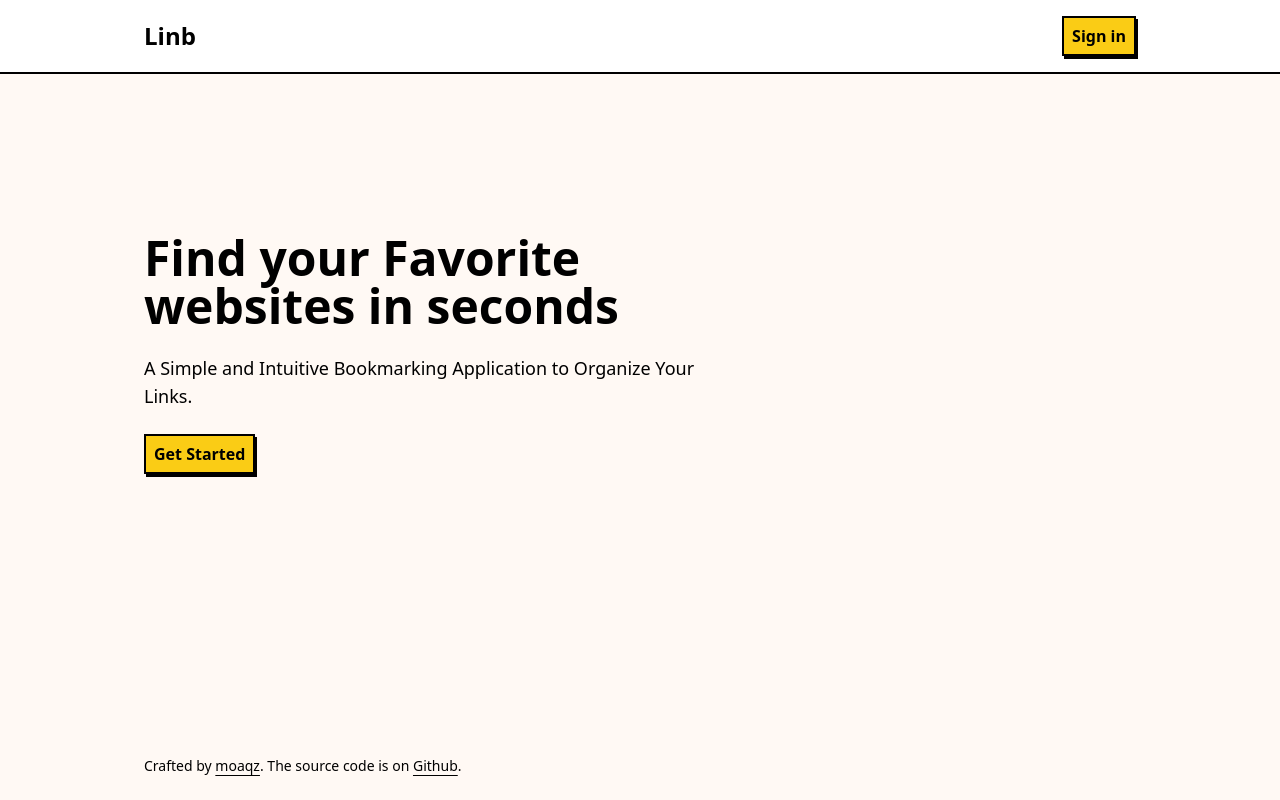
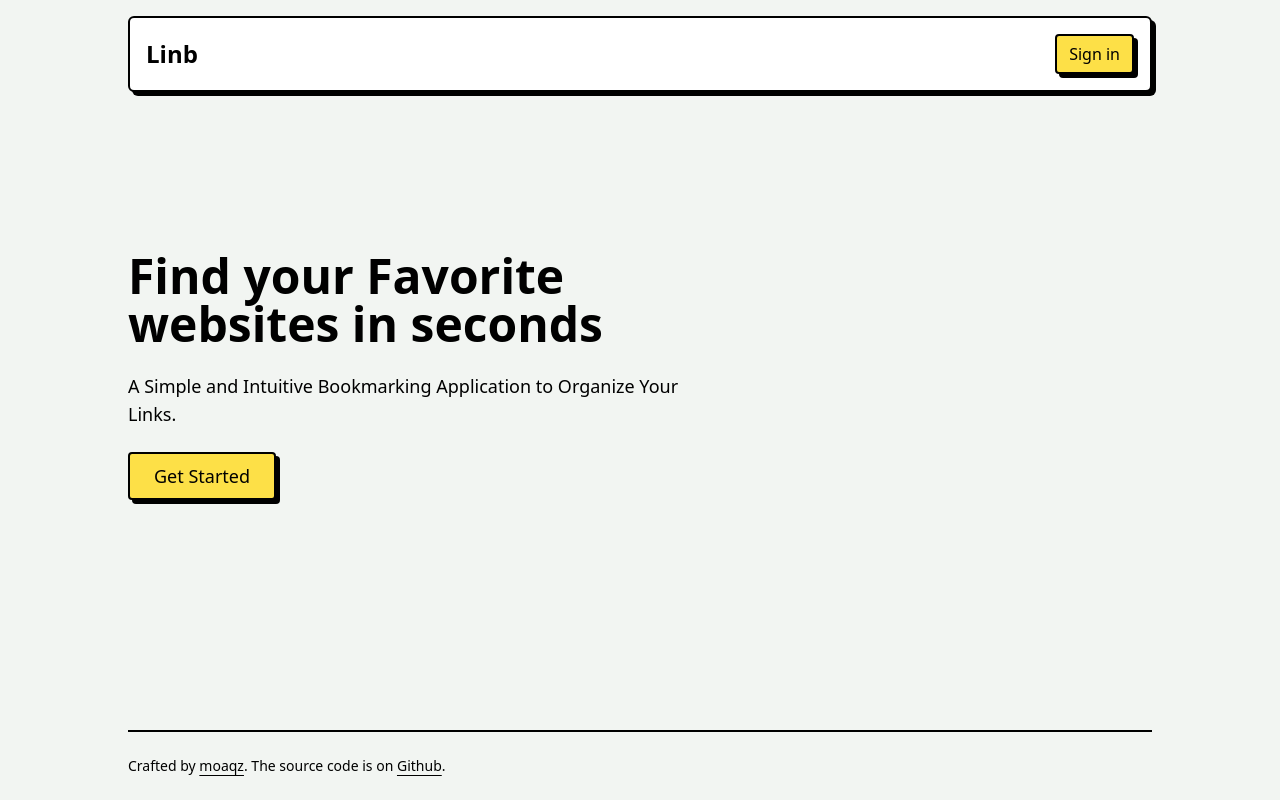
Before and after one commit to moaqz/linb, a Next.js app: page / in a window 1280 px wide. Built offline with nearby package versions, Linux system fonts and the light colour scheme; no server answers.

Commit message:
feat: design improvements

```diff
--- a/src/app/(protected)/collections/page.tsx
+++ b/src/app/(protected)/collections/page.tsx
@@ -7,8 +7,8 @@ async function Collections() {
 
   return (
     <section>
-      <div className="flex items-center justify-between">
-        <h2 className="text-xl sm:text-2xl font-semibold">Collections</h2>
+      <div className="flex flex-col gap-2 justify-between sm:flex-row">
+        <h2 className="text-2xl font-medium">Collections</h2>
         <CreateCollection totalRecords={collections?.[0]?.collection_count} />
       </div>
 
--- a/src/app/(protected)/layout.tsx
+++ b/src/app/(protected)/layout.tsx
@@ -3,11 +3,11 @@ import { Toaster } from "react-hot-toast";
 
 function ProtectedLayout({ children }: { children: React.ReactNode }) {
   return (
-    <>
+    <div className="px-4">
       <Header />
-      <main className="max-w-screen-lg mx-auto px-4 mt-8">{children}</main>
+      <main className="max-w-screen-lg mx-auto mt-12">{children}</main>
       <Toaster position="bottom-center" />
-    </>
+    </div>
   );
 }
 
--- a/src/app/error.tsx
+++ b/src/app/error.tsx
@@ -1,5 +1,6 @@
 "use client";
 
+import { Button } from "@/features/ui";
 import Link from "next/link";
 import { useEffect } from "react";
 
@@ -24,16 +25,13 @@ export default function Error({
       </h1>
 
       <div className="flex items-center justify-center gap-2">
-        <button
-          onClick={() => reset()}
-          className="px-2 py-1.5 bg-yellow-400 border-2 border-black font-semibold shadow-[2px_3px] transition-shadow hover:shadow-none"
-        >
+        <Button onClick={() => reset()}>
           Try again
-        </button>
+        </Button>
 
         <Link
           href="/"
-          className="px-2 py-1.5 bg-red-400 border-2 border-black font-semibold shadow-[2px_3px] transition-shadow hover:shadow-none"
+          className="inline-flex items-center gap-1 border-2 bg-white px-3 py-1.5 text-base border-black rounded shadow-neo text-black font-medium transition-shadow enabled:hover:shadow-none disabled:shadow-none"
         >
           Go back home
         </Link>
--- a/src/app/layout.tsx
+++ b/src/app/layout.tsx
@@ -17,7 +17,7 @@ export default function RootLayout({
   return (
     <ClerkProvider>
       <html lang="en">
-        <body className="bg-[#fff9f4]">{children}</body>
+        <body className="bg-primary text-black">{children}</body>
       </html>
     </ClerkProvider>
   );
--- a/src/app/not-found.tsx
+++ b/src/app/not-found.tsx
@@ -1,4 +1,4 @@
-import Link from "next/link";
+import { Link } from "@/features/ui";
 
 export default function NotFound() {
   return (
@@ -10,10 +10,7 @@ export default function NotFound() {
       <h1 className="text-2xl font-medium">Oops... looks like you got lost</h1>
 
       <div className="flex items-center justify-center gap-2">
-        <Link
-          href="/"
-          className="px-2 py-1.5 bg-yellow-400 border-2 border-black font-semibold shadow-[2px_3px] transition-shadow hover:shadow-none"
-        >
+        <Link href="/">
           Back to home page
         </Link>
       </div>
--- a/src/app/page.tsx
+++ b/src/app/page.tsx
@@ -5,22 +5,22 @@ async function Page() {
   const user = await currentUser();
 
   return (
-    <div className="h-screen grid grid-rows-[auto_1fr_auto]">
-      <header className="border-b-2 border-b-black bg-white">
-        <div className="max-w-screen-lg mx-auto flex items-center justify-between p-4">
+    <div className="h-screen grid grid-rows-[auto_1fr_auto] px-4">
+      <header className="max-w-screen-lg mx-auto w-full mt-4">
+        <div className="flex items-center justify-between p-4 bg-white border-2 border-black shadow-neo rounded-md">
           <Logo />
 
           {user
             ? (
-              <Link href="/collections">Go to Collections</Link>
+              <Link href="/collections" size="small">Go to Collections</Link>
             )
             : (
-              <Link href="/sign-up">Sign in</Link>
+              <Link href="/sign-up" size="small">Sign in</Link>
             )}
         </div>
       </header>
 
-      <main className="w-full max-w-screen-lg mx-auto px-4">
+      <main className="w-full max-w-screen-lg mx-auto">
         <div className="mt-40 text-left max-w-sm sm:max-w-xl">
           <h1 className="text-4xl sm:text-5xl font-semibold">
             Find your Favorite websites in seconds
@@ -35,7 +35,7 @@ async function Page() {
         </div>
       </main>
 
-      <footer className="max-w-screen-lg mx-auto w-full px-2 sm:px-4 py-6">
+      <footer className="max-w-screen-lg mx-auto w-full py-6 border-t-2 border-t-black">
         <p className="text-sm [&>a]:font-medium [&>a]:underline [&>a]:underline-offset-4">
           Crafted by{" "}
           <a href="https://github.com/moaqz" target="_blank" rel="noreferrer">
--- a/src/features/collections/components/collection-table.tsx
+++ b/src/features/collections/components/collection-table.tsx
@@ -3,7 +3,7 @@ import { Collection } from "../types";
 
 function CollectionTable({ collections }: { collections: Collection[] }) {
   return (
-    <div className="mt-4 overflow-x-auto shadow-md border-2 border-black bg-white">
+    <div className="mt-4 overflow-x-auto border-2 border-black bg-white shadow-neo rounded">
       <table className="w-full text-sm text-left">
         <thead className="text-xs uppercase [&>tr>th]:px-6 [&>tr>th]:py-3">
           <tr className="border-b-2 border-black">
--- a/src/features/links/components/link-card.tsx
+++ b/src/features/links/components/link-card.tsx
@@ -11,12 +11,12 @@ export function LinkCard({ link, collectionId }: {
       <a
         href={link.url}
         target="_blank"
-        className="border-2 border-black bg-white shadow-[2px_3px] px-2 py-2.5 flex flex-col gap-1" rel="noreferrer"
+        className="border-2 border-black bg-white rounded px-2 py-2.5 flex flex-col gap-1 group" rel="noreferrer"
       >
-        <span className="font-semibold">{link.name}</span>
+        <span className="font-semibold group-hover:underline">{link.name}</span>
         <div className="inline-flex items-center gap-1 text-gray-600">
           <LinkIcon width={14} height={14} />
-          <span className="text-sm">{link.url}</span>
+          <span className="text-sm line-clamp-1">{link.url}</span>
         </div>
       </a>
 
--- a/src/features/ui/button.tsx
+++ b/src/features/ui/button.tsx
@@ -7,7 +7,9 @@ interface Props extends ButtonHTMLAttributes<HTMLButtonElement> {
 export function Button(props: Props) {
   return (
     <button
-      className="inline-flex gap-1 px-2 py-1.5 bg-yellow-400 border-2 border-black font-semibold shadow-[2px_3px_#000] transition-shadow hover:shadow-none"
+      className={
+        "inline-flex items-center gap-1 border-2 bg-yellow-300 px-3 py-1.5 text-base border-black rounded shadow-neo text-black font-medium transition-shadow enabled:hover:shadow-none disabled:shadow-none"
+      }
       {...props}
     >
       {props.icon && props.icon}
--- a/src/features/ui/header.tsx
+++ b/src/features/ui/header.tsx
@@ -3,10 +3,10 @@ import { Logo } from ".";
 
 export function Header() {
   return (
-    <header className="mb-6 border-b-2 border-b-black bg-white">
-      <div className="max-w-screen-lg mx-auto flex items-center justify-between p-4">
+    <header className="max-w-screen-lg mx-auto w-full mt-4">
+      <div className="flex items-center justify-between p-4 bg-white border-2 border-black shadow-neo rounded-md">
         <Logo />
-        <UserButton showName />
+        <UserButton />
       </div>
     </header>
   );
--- a/src/features/ui/link.tsx
+++ b/src/features/ui/link.tsx
@@ -5,13 +5,16 @@ interface Props {
   children: React.ReactNode;
   href: string;
   className?: string;
+  size?: "normal" | "small"
 }
 
-export function Link(props: Props) {
+export function Link({ size = "normal", ...rest }: Props) {
   return (
     <NextLink
-      className="inline-flex gap-1 px-2 py-1.5 bg-yellow-400 border-2 border-black font-semibold shadow-[2px_3px_#000] transition-shadow hover:shadow-none"
-      {...props}
+      className={`inline-flex items-center gap-1 border-2 bg-yellow-300 border-black rounded shadow-neo text-black font-medium transition-shadow hover:shadow-none ${
+        size === "small" ? "px-3 py-1.5 text-base" : "text-lg px-6 py-2"
+      }`}
+      {...rest}
     />
   );
 }
--- a/tailwind.config.ts
+++ b/tailwind.config.ts
@@ -8,7 +8,14 @@ const config: Config = {
     "./src/app/**/*.{js,ts,jsx,tsx,mdx}",
   ],
   theme: {
-    extend: {},
+    extend: {
+      colors: {
+        primary: "#f2f5f2",
+      },
+      boxShadow: {
+        neo: "4px 4px 0 #000"
+      }
+    },
   },
   plugins: [],
 };
```
